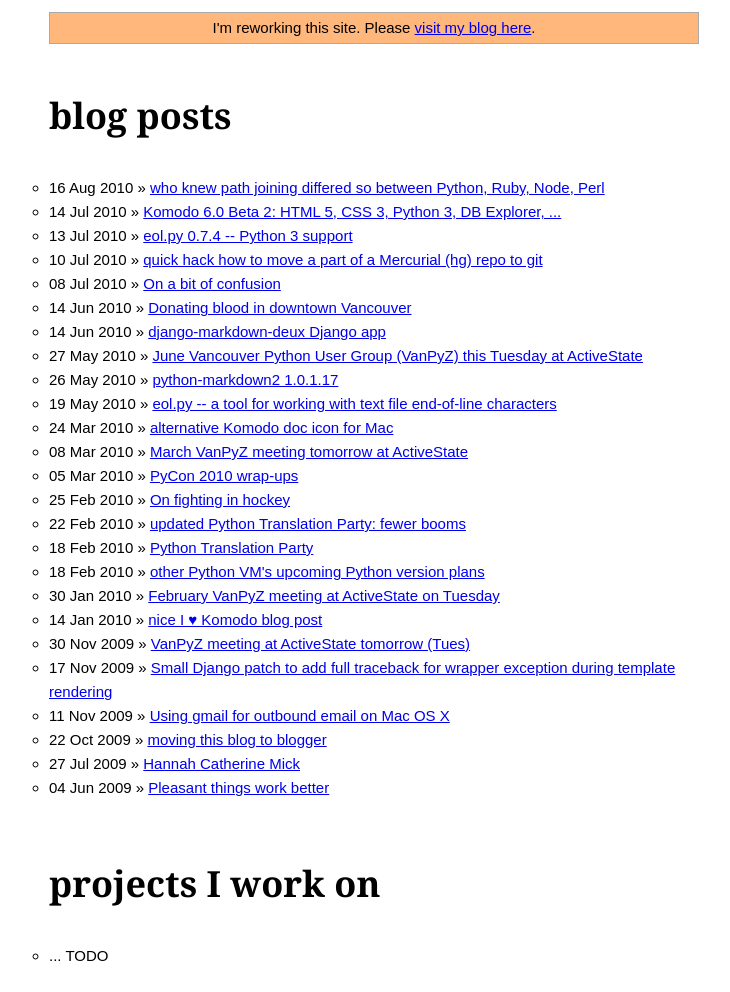
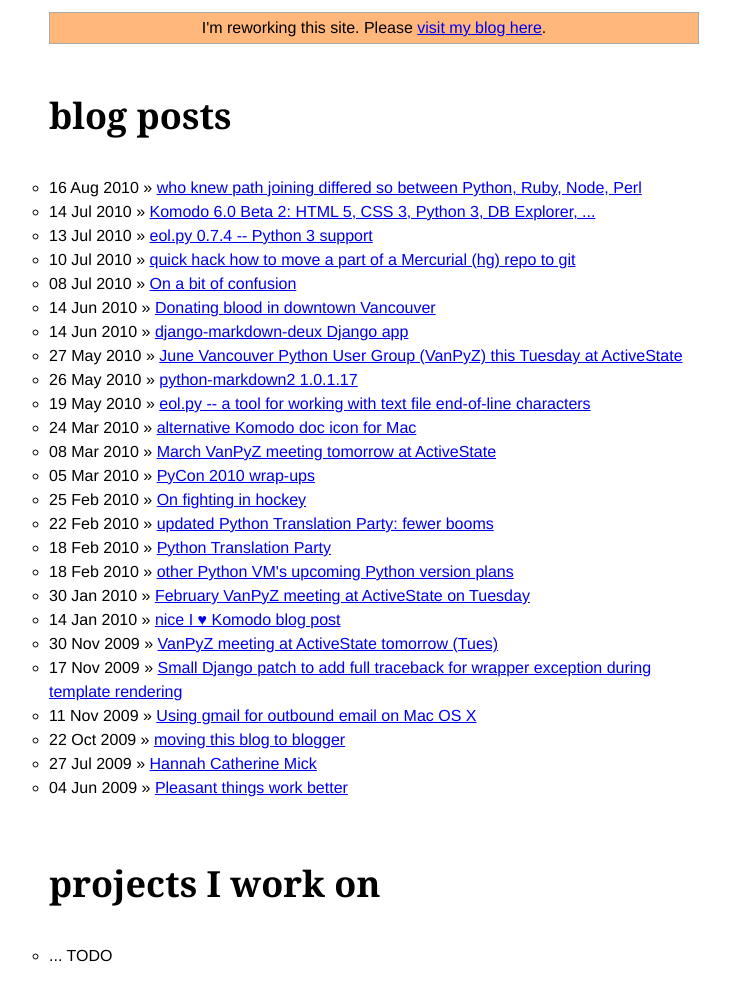
Before and after one commit to trentm/trentm.github.com, a Jekyll site: the page built from index.html, in a window 1280 px wide. Shown: the whole page, without its empty margins (266-996 px from the left). Built offline with Jekyll 4.4.1, drawn with Linux system fonts in a browser that asks for light colours; some web fonts are replaced; Markdown is read by kramdown in place of the engine named in the settings.

Commit message:
body font tweak (slightly bigger)

```diff
--- a/css/style.css
+++ b/css/style.css
@@ -64,8 +64,8 @@
 }
 body {
   line-height: 24px;
-  font-family: arial,sans-serif;
-  font-size: 15px;
+  font-family: helvetica, arial, freesans, clean, sans-serif;
+  font-size: 16px;
 }
 h1,h2,h3,h4,h5,h6 {
   font-family: 'IM Fell English',Georgia,serif;
```
